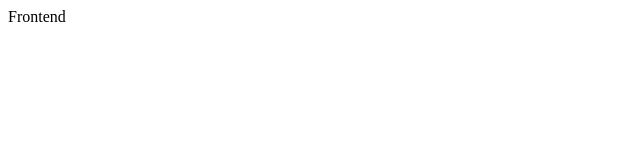
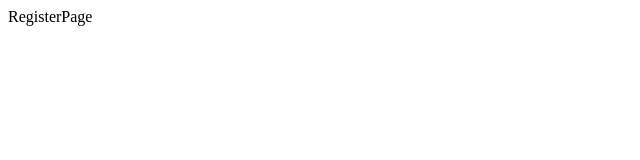
Before and after one commit to AreumAn/react-blog, a React (Create React App) app in the folder blog-frontend/: page /register in a window 1280 px wide. Shown: the top 160 px of the page, without its empty margins (0-640 px from the left). Built offline with nearby package versions, Linux system fonts and the light colour scheme.

Commit message:
Add Route

```diff
--- a/blog-frontend/src/App.js
+++ b/blog-frontend/src/App.js
@@ -1,7 +1,22 @@
 import React from 'react';
+import LoginPage from './pages/LoginPage';
+import RegisterPage from './pages/RegisterPage';
+import { Route } from 'react-router-dom';
+import PostListpage from './pages/PostListPage';
+import WritePage from './pages/WritePage';
+import PostPage from './pages/PostPage';
 
 function App() {
-    return <div>Frontend</div>;
+    return (
+        <>
+            <Route component={PostListpage} path={['/@:username', '/']} exact />
+            <Route component={LoginPage} path={'/login'} />
+            <Route component={RegisterPage} path={'/register'} />
+            <Route component={WritePage} path={'/write'} />
+            <Route component={PostPage} path={'/@:username/:postId'} />
+
+        </>
+    );
 }
 
 export default App;
--- a/blog-frontend/src/index.js
+++ b/blog-frontend/src/index.js
@@ -1,8 +1,12 @@
 import React from 'react';
 import ReactDOM from 'react-dom';
 import App from './App';
+import { BrowserRouter } from 'react-router-dom';
 
-ReactDOM.render(<App />, document.getElementById('root'));
+ReactDOM.render(
+    <BrowserRouter>
+        <App />
+    </BrowserRouter>, document.getElementById('root'));
 
 // If you want your app to work offline and load faster, you can change
 // unregister() to register() below. Note this comes with some pitfalls.
--- /dev/null
+++ b/blog-frontend/src/pages/LoginPage.js
@@ -0,0 +1,7 @@
+import React from "react";
+
+const LoginPage = () => {
+    return <div>Login page</div>
+}
+
+export default LoginPage;
--- /dev/null
+++ b/blog-frontend/src/pages/PostListPage.js
@@ -0,0 +1,7 @@
+import React from "react";
+
+const PostListpage = () => {
+    return <div>PostListpage</div>
+}
+
+export default PostListpage;
--- /dev/null
+++ b/blog-frontend/src/pages/PostPage.js
@@ -0,0 +1,7 @@
+import React from "react";
+
+const PostPage = () => {
+    return <div>PostPage</div>
+}
+
+export default PostPage;
--- /dev/null
+++ b/blog-frontend/src/pages/RegisterPage.js
@@ -0,0 +1,7 @@
+import React from "react";
+
+const RegisterPage = () => {
+    return <div>RegisterPage</div>
+}
+
+export default RegisterPage;
--- /dev/null
+++ b/blog-frontend/src/pages/WritePage.js
@@ -0,0 +1,7 @@
+import React from "react";
+
+const WritePage = () => {
+    return <div>WritePage</div>
+}
+
+export default WritePage;
```
